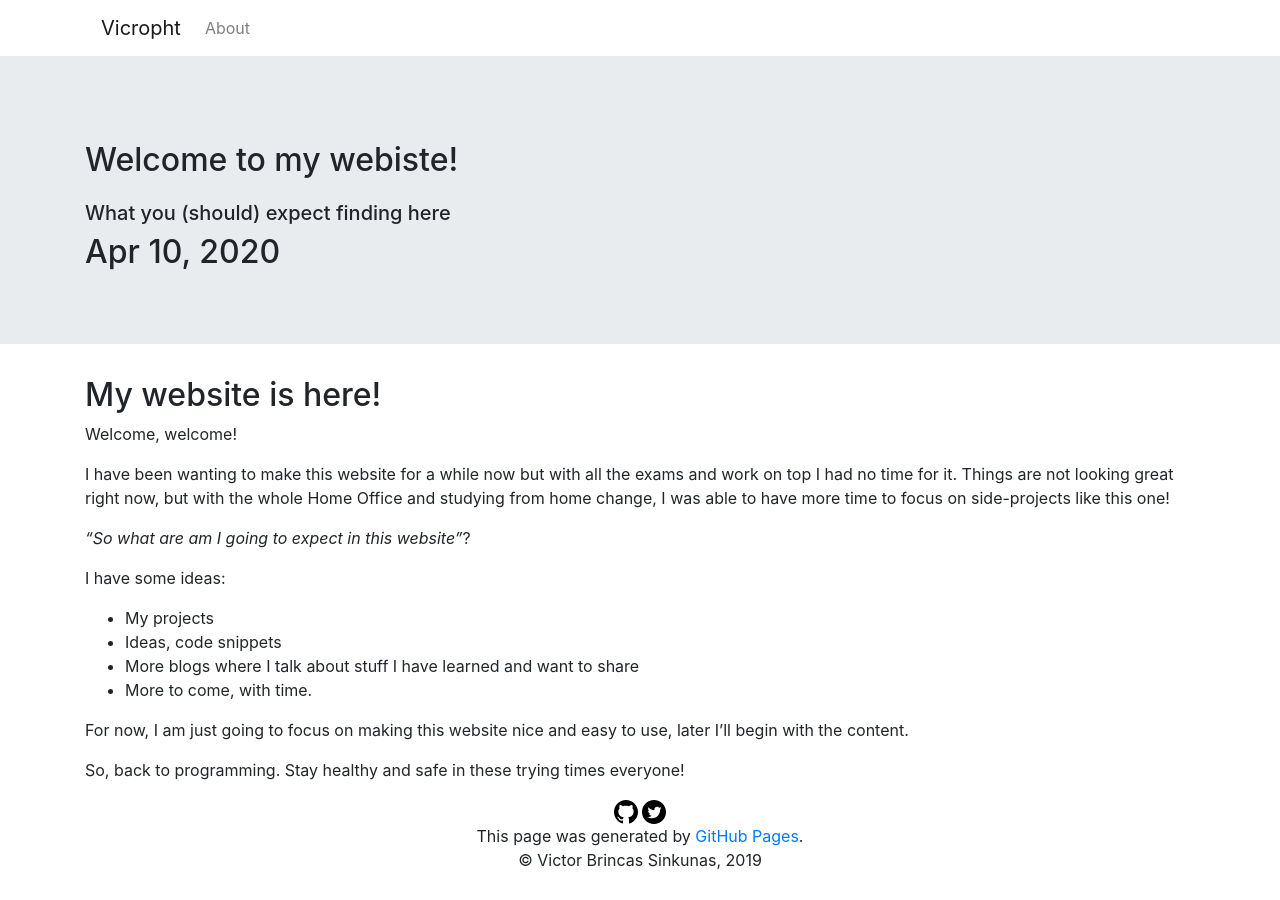
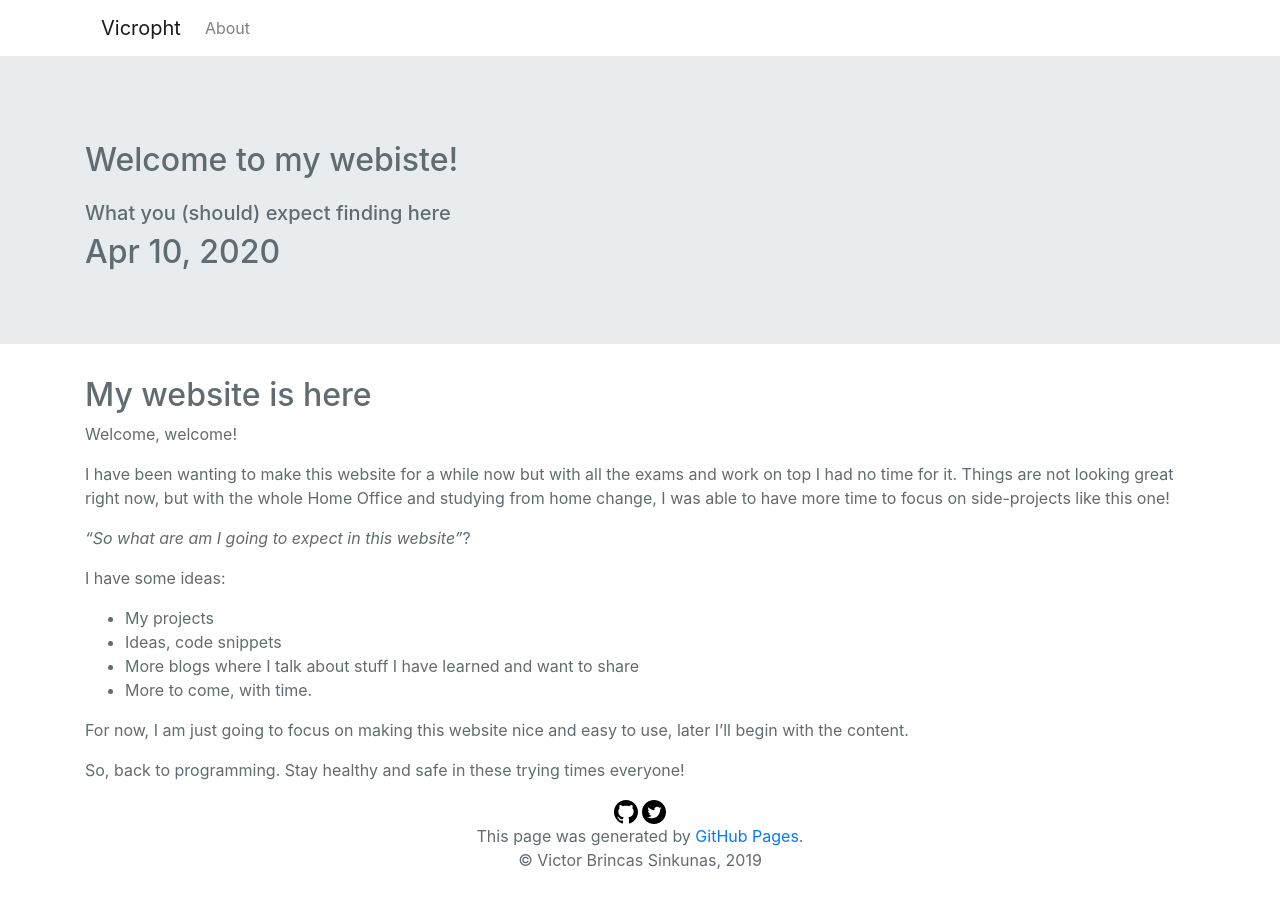
Before and after one commit to Vicropht/vicropht.com, a Jekyll site: the page built from _posts/2020-04-10-welcome.markdown, in a window 1280 px wide. Built offline with Jekyll 4.4.1, drawn with Linux system fonts in a browser that asks for light colours; nearby versions of some CDN libraries.

Commit message:
add pages, edit blog and about

```diff
--- a/_includes/footer.html
+++ b/_includes/footer.html
@@ -26,22 +26,6 @@
         </svg>
       </a>
     </span>
-
-    <!-- Contact icon -->
-    {% assign about_page = site.pages | where: "name", "about.md" | first %}
-    {% if about_page.title %}
-    <span class="footer-icon">
-      <a
-        href="{{ about_page.url | relative_url }}"
-        title="Contact {{ site.owner }}"
-        aria-label="Contact"
-      >
-        <svg class="footer-svg-icon" xmlns="http://www.w3.org/2000/svg" width="24" height="24" viewBox="0 0 24 24">
-          <path d="M12 .02c-6.627 0-12 5.373-12 12s5.373 12 12 12 12-5.373 12-12-5.373-12-12-12zm6.99 6.98l-6.99 5.666-6.991-5.666h13.981zm.01 10h-14v-8.505l7 5.673 7-5.672v8.504z" />
-        </svg>
-      </a>
-    </span>
-    {% endif %}
   </div>
 
   <span class="footer-credits">This page was generated by <a href="https://pages.github.com">GitHub Pages</a>.</span>
--- a/_layouts/default.html
+++ b/_layouts/default.html
@@ -41,7 +41,9 @@ layout: compress
 
 <body>
 
+	<div class="navi">
 	{% include navbar.html %}
+	</div>
 	{% include header.html %}
 
 	<div class="container">
--- a/_posts/2020-04-10-welcome.markdown
+++ b/_posts/2020-04-10-welcome.markdown
@@ -5,7 +5,7 @@ subtitle:  What you (should) expect finding here
 date:   2020-04-10 16:00:00
 categories: development update
 ---
-## My website is here!
+## My website is here
 
 Welcome, welcome!
 
--- a/_sass/theme.scss
+++ b/_sass/theme.scss
@@ -2,15 +2,28 @@
 @import "normalize";
 // code highliting
 @import "rouge-github";
+// variables
+@import "vars";
 
 * {
-  // background-image: url(../images/background.jpg);
-  background-repeat: no-repeat;
-  background-size: cover;
-  background-attachment: fixed;
   box-sizing: border-box;
-  transition: all 0.2s ease-out;
+  transition: all 0.2s ease-out
 }
+
+header {
+  background: rgb(0,236,255);
+  background: linear-gradient(119deg, rgba(0,236,255,1) 0%, rgba(160,8,193,1) 100%);
+}
+
+body {
+  padding: 0;
+  margin: 0;
+  font-size: $body-font-size;
+  line-height: 1.5;
+  color: #606c71;
+}
+
+
 
 img {
   height: auto;
```
Also changed, not shown: _includes/analytics.html (added, +10 -0 lines), _pages/about.md (added, +12 -0 lines), _pages/error404.md (added, +10 -0 lines), _pages/portfolio.md (added, +6 -0 lines).
